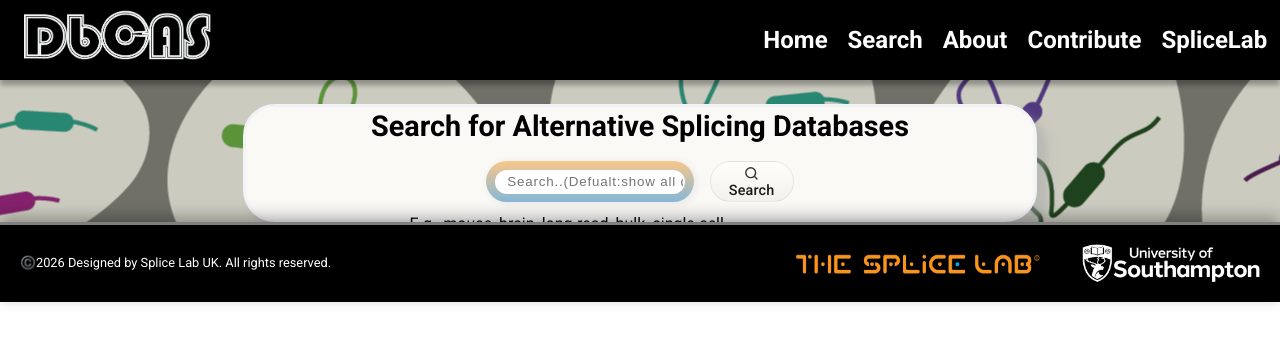
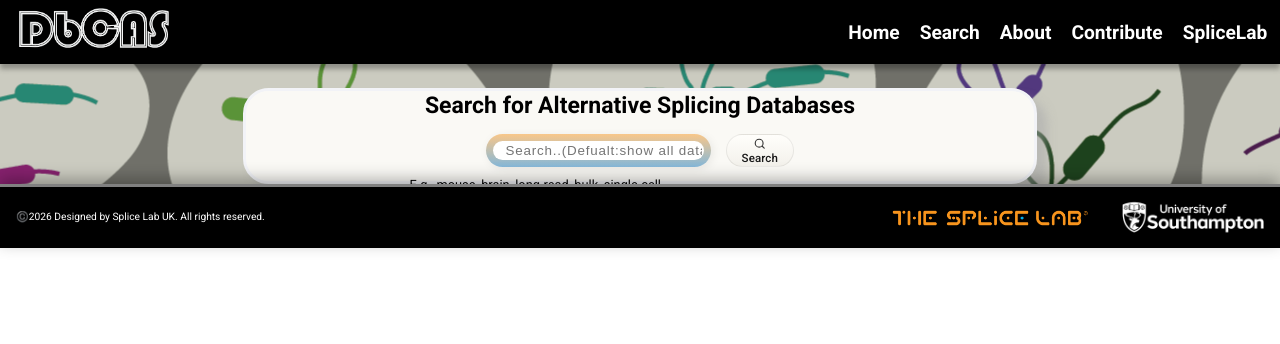
Before and after one commit to 1413362251/DbCAS, a Python web app: template Programmes/web/templates/base.html in a window 1280 px wide. Shown: the top 344 px of the page. Run offline with Jinja, Linux system fonts and the light colour scheme; the template is opened without the code that fills it, so the values that code supplies are empty.

Commit message:
style: scale web UI for deployment consistency
Use a global UI scaling token to approximate 80% browser zoom and apply it to base font sizing and key viewport-height components so online rendering matches local expectations.

Made-with: Cursor

```diff
--- a/Programmes/web/static/css/styles.css
+++ b/Programmes/web/static/css/styles.css
@@ -1,6 +1,8 @@
 /* Design tokens (responsive scaling) */
 :root {
-  --font-size-base: 16px;
+  /* Global UI scaling: approximate browser 80% zoom effect */
+  --ui-scale: 0.8;
+  --font-size-base: calc(16px * var(--ui-scale));
   --font-size-search-title-min: 1.2rem;
   --font-size-search-title-max: 1.8rem;
   --font-size-nav-link-min: 1.1rem;
@@ -11,7 +13,7 @@
   --app-height: 100vh;
   /* Search page: max visible height of the scrollable table area (was written as 150hv → 150vh) */
   --search-table-shell-max-h: 150vh;
-  --nav-h: 10vh;
+  --nav-h: calc(10vh * var(--ui-scale));
   /* Footer spacing (tune these): */
   --footer-padding-x: clamp(0.5rem, 2vw, 1.25rem);
   --footer-inline-gap: clamp(0.75rem, 2.5vw, 1.75rem); /* between copyright text and logo group */
@@ -185,7 +187,7 @@ body.page-search .main-content {
     justify-content: center;
     align-items: center;
     padding: 0 10px;
-    height: 14vh; /* overall search strip */
+    height: calc(14vh * var(--ui-scale)); /* overall search strip */
     width: 60%;
     border-radius: var(--search-ui-radius);
     box-shadow: 10px 10px 10px rgba(168, 168, 170, 0.5);
@@ -793,7 +795,7 @@ body.page-search main.table {
     border-top-right-radius: 30px ;
     border-top-left-radius: 30px ;
     border-bottom: 3px solid rgba(0, 0, 0, 0.69);
-    font-size: 20px;
+    font-size: 1.25rem;
 
 
 }
```
